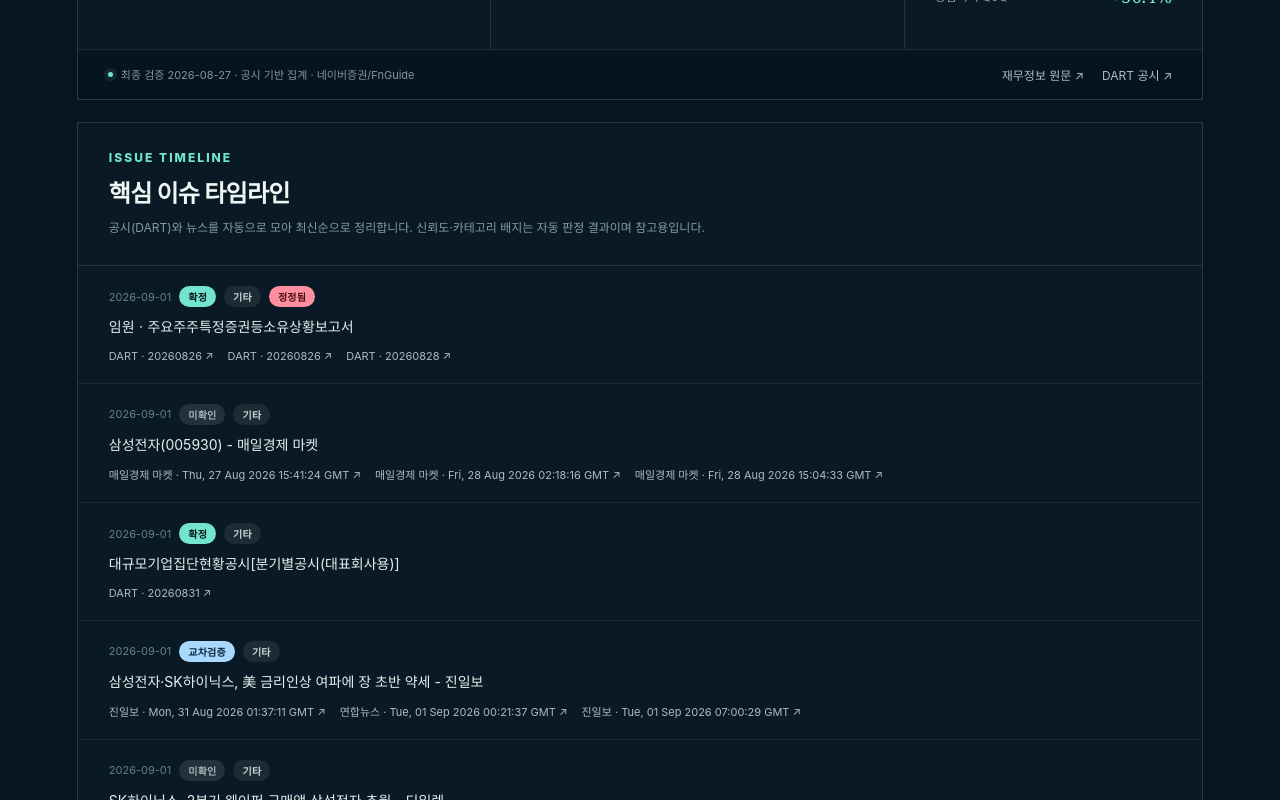
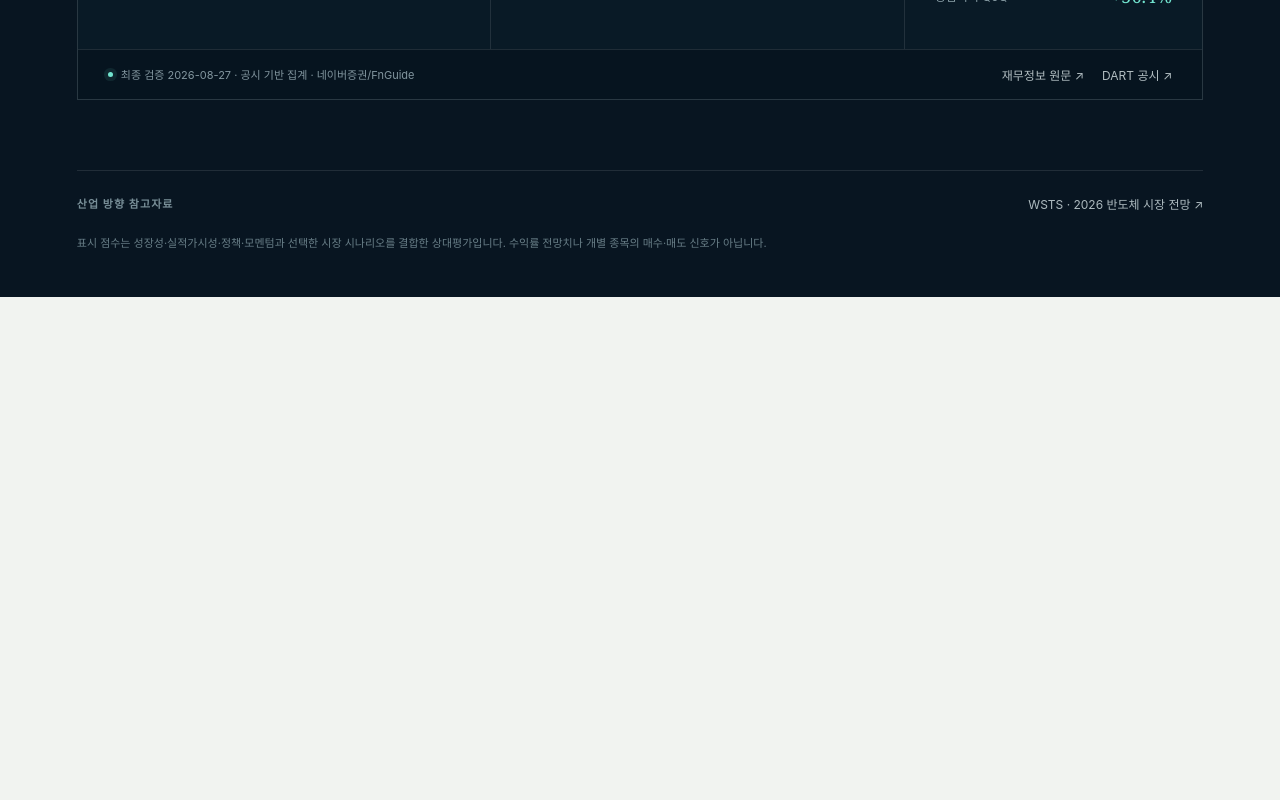
Before and after one commit to addroo003-coder/STOCK, a Next.js app in the folder stock-atlas-source/: page / in a window 1280 px wide. Shown: the part 4700-5500 px from the top of the page. After the commit the page ends 4997 px from the top, so only its background shows below. Built offline with nearby package versions, Linux system fonts and the light colour scheme.

Commit message:
Add files via upload

```diff
--- a/stock-atlas-source/app/page.tsx
+++ b/stock-atlas-source/app/page.tsx
@@ -4,7 +4,6 @@ import { useMemo, useState } from "react";
 import { scenarioText, sectors, type Scenario } from "./data";
 import { earningsByStock } from "./earnings-data";
 import { marketSourcesByStock } from "./market-sources";
-import { issuesByStock } from "./issues-data";
 
 const beta: Record<string, number> = { semi: 2, power: 1, robot: 4, nuclear: 1, space: 3, bio: 4, battery: 3 };
 
@@ -64,7 +63,6 @@ export default function InvestmentAtlas() {
   const selectedStock = selectedSegment.stocks[selectedRef.stockIndex] ?? selectedSegment.stocks[0];
   const selectedEarnings = earningsByStock[selectedStock.name];
   const selectedSources = marketSourcesByStock[selectedStock.name];
-  const selectedIssues = issuesByStock[selectedStock.name] ?? [];
   const selectedScore = scoreFor(selectedSector.key, selectedSector.score, selectedSector.delta[scenario], riskBudget);
 
   const allStocks = useMemo(() => sectors.flatMap((sector) => sector.segments.flatMap((segment, segmentIndex) =>
@@ -314,48 +312,6 @@ export default function InvestmentAtlas() {
           </footer>
         </section>}
 
-        <section className="issues-panel" aria-labelledby="issues-title">
-          <header className="issues-heading">
-            <div>
-              <p className="eyebrow">ISSUE TIMELINE</p>
-              <h3 id="issues-title">핵심 이슈 타임라인</h3>
-              <span>공시(DART)와 뉴스를 자동으로 모아 최신순으로 정리합니다. 신뢰도·카테고리 배지는 자동 판정 결과이며 참고용입니다.</span>
-            </div>
-          </header>
-
-          {selectedIssues.length ? (
-            <ol className="issue-list">
-              {selectedIssues.map((issue) => (
-                <li key={issue.id} className={`issue-item${issue.needs_review ? " needs-review" : ""}${issue.stale ? " stale" : ""}`}>
-                  <div className="issue-meta">
-                    <span className="issue-date">{issue.last_updated}</span>
-                    <span className={`issue-badge confidence-${issue.confidence}`}>{issue.confidence}</span>
-                    <span className="issue-badge category">{issue.category}</span>
-                    {issue.status === "정정됨" && <span className="issue-badge correction">정정됨</span>}
-                    {issue.is_mere_mention && <span className="issue-badge mention">단순언급</span>}
-                    {issue.needs_review && <span className="issue-badge review">검토 필요</span>}
-                  </div>
-                  <p className="issue-headline">{issue.headline}</p>
-                  <div className="issue-sources">
-                    {issue.sources.slice(0, 3).map((source, index) => (
-                      source.url ? (
-                        <a key={index} href={source.url} target="_blank" rel="noreferrer">{source.press}{source.pub_date ? ` · ${source.pub_date}` : ""} ↗</a>
-                      ) : (
-                        <span key={index}>{source.press}{source.pub_date ? ` · ${source.pub_date}` : ""}</span>
-                      )
-                    ))}
-                    {issue.source_count > issue.sources.length && <span>+{issue.source_count - issue.sources.length}건 더</span>}
-                  </div>
-                </li>
-              ))}
-            </ol>
-          ) : (
-            <p className="issues-empty">아직 자동 수집된 이슈가 없습니다. 매시간 공시·뉴스를 확인하고 있으니 곧 채워집니다.</p>
-          )}
-
-          <footer className="issues-source-note"><i /> 규칙 기반 자동 분류 결과이며, 방향성·카테고리 판정은 참고용입니다. “검토 필요” 배지가 붙은 항목은 핵심 투자논리 반영 여부를 사람이 확인합니다.</footer>
-        </section>
-
         <footer className="site-footer">
           <div><p>산업 방향 참고자료</p><section>{selectedSector.sources.map((source) => <a key={source.href} href={source.href} target="_blank" rel="noreferrer">{source.label} ↗</a>)}</section></div>
           <small>표시 점수는 성장성·실적가시성·정책·모멘텀과 선택한 시장 시나리오를 결합한 상대평가입니다. 수익률 전망치나 개별 종목의 매수·매도 신호가 아닙니다.</small>
```
